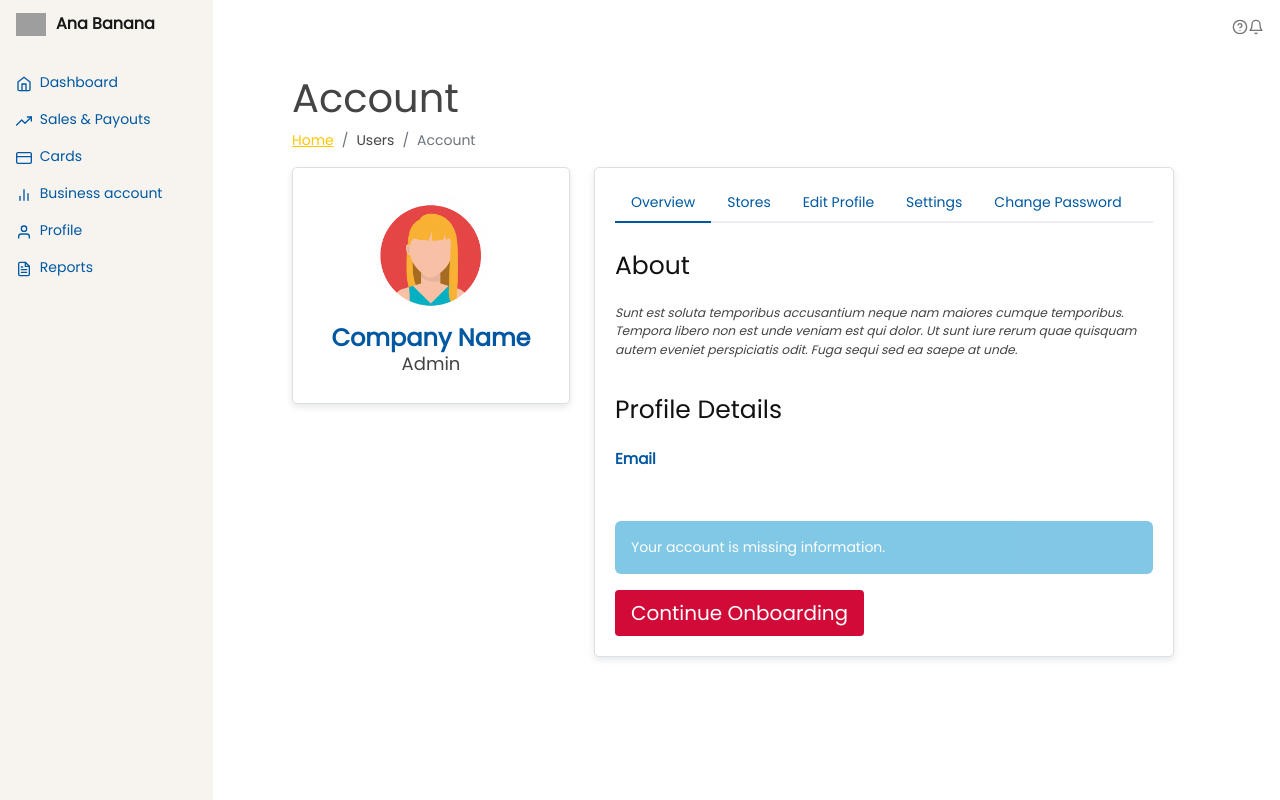
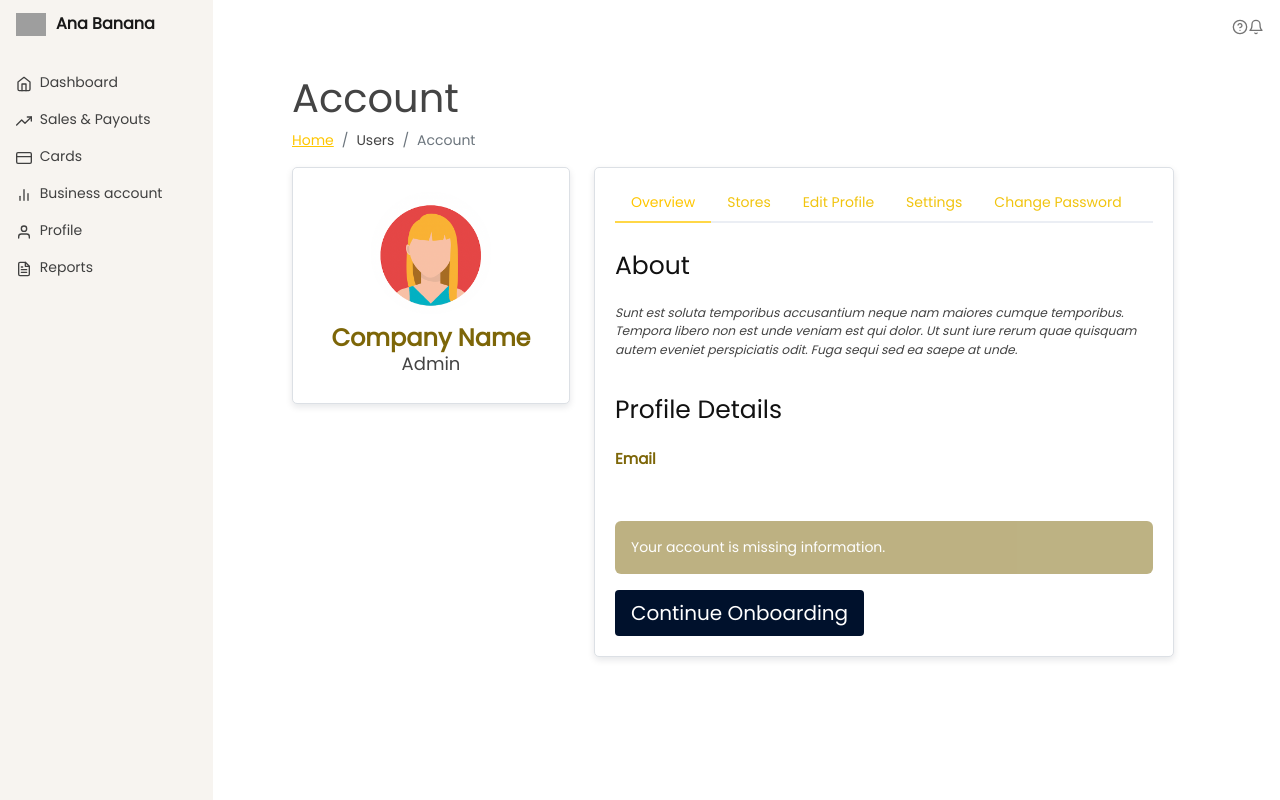
Before and after one commit to chrisrolling27/EFP_Ana, a Flask app: page /forceDelete in a window 1280 px wide. Run offline with Flask 3, Linux system fonts and the light colour scheme; some libraries are stand-ins or nearby versions; grey boxes are pictures that could not be loaded.

Commit message:
Banana branding

```diff
--- a/app/static/css/application.css
+++ b/app/static/css/application.css
@@ -54,18 +54,18 @@
 
   .sidebar .nav-link {
 	font-weight: 500;
-	color: #0058a2;
+	color: #404040;
   }
 
   .sidebar .nav-link .feather {
 	margin-right: 4px;
-	color: #0058a2;
+	color: #404040;
   }
 
-  .sidebar
-  .nav-link.active {
-	color: #e8e4df;
-	background-color: #0058a2;
+
+  .sidebar .nav-link.active {
+    color: #404040;
+    background-color: #e8e4df;
   }
 
   .sidebar .nav-link:hover .feather,
@@ -176,14 +176,14 @@
   }
 
   .btn-lg {
-    background-color: #d10a38;
+    background-color: #B64E3A;
     color: #fff;
     border-radius: 4px;
     border: 0px
   }
 
   .btn-lg:hover {
-    background-color: rgb(157, 9 , 43);
+    background-color: #B64E3A;
     color: #fff;
   }
 
@@ -199,18 +199,18 @@
   .nav-tabs-bordered .nav-link {
 	margin-bottom: -2px;
 	border: none;
-	color: #0058a2;
+	color: #F1C40F;
   }
 
   .nav-tabs-bordered .nav-link:hover,
   .nav-tabs-bordered .nav-link:focus {
-	color: #0058a2;
+	color: #FFD747;
   }
 
   .nav-tabs-bordered .nav-link.active {
 	background-color: #fff;
-	color: #0058a2;
-	border-bottom: 2px solid #0058a2;
+  color: #FFC600;
+	border-bottom: 2px solid #FFD747;
   }
 
 /*--------------------------------------------------------------
@@ -223,7 +223,7 @@
   .profile .profile-card h2 {
 	font-size: 24px;
 	font-weight: 700;
-	color: #0058a2;
+	color: #7D6608;
 	margin: 10px 0 0 0;
   }
 
@@ -250,17 +250,17 @@
   }
 
   .profile .profile-overview .card-title {
-	color: #0058a2;
+	color: #7D6608;
   }
 
   .profile .profile-overview .label {
 	font-weight: 600;
-	color: #0058a2;
+	color: #7D6608;
   }
 
   .profile .profile-edit label {
 	font-weight: 600;
-	color: #0058a2;
+	color: #7D6608;
   }
 
   .profile .profile-edit img {
@@ -575,10 +575,10 @@
 }
 
 .btn-dark {
-  background-color: #d10a38;
+  background-color: #00112C;
   border-radius: 4px;
   border: 0px;
-  --bs-btn-hover-bg: rgb(157, 9 , 43);
+  --bs-btn-hover-bg: #B64E3A;
 }
 
 /* Card Activity status */
@@ -603,7 +603,7 @@
 }
 
 .alert-warning {
-  background-color: #0692ce;
+  background-color: #7D6608;
   opacity: 0.5;
   border: 0px;
   color: #fff;
```
Also changed, not shown: other parts of app/static/css/application.css (+11 -11 lines).
